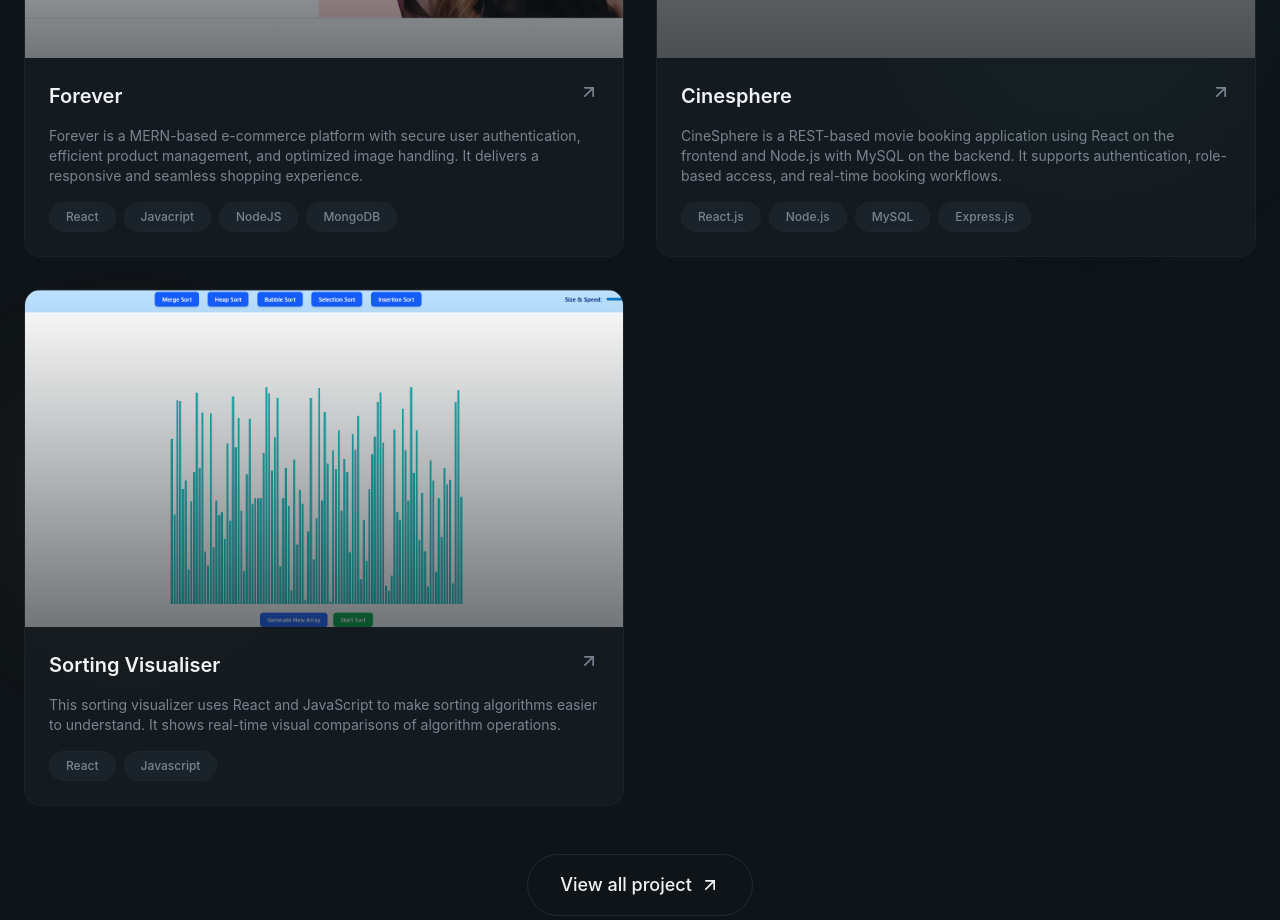
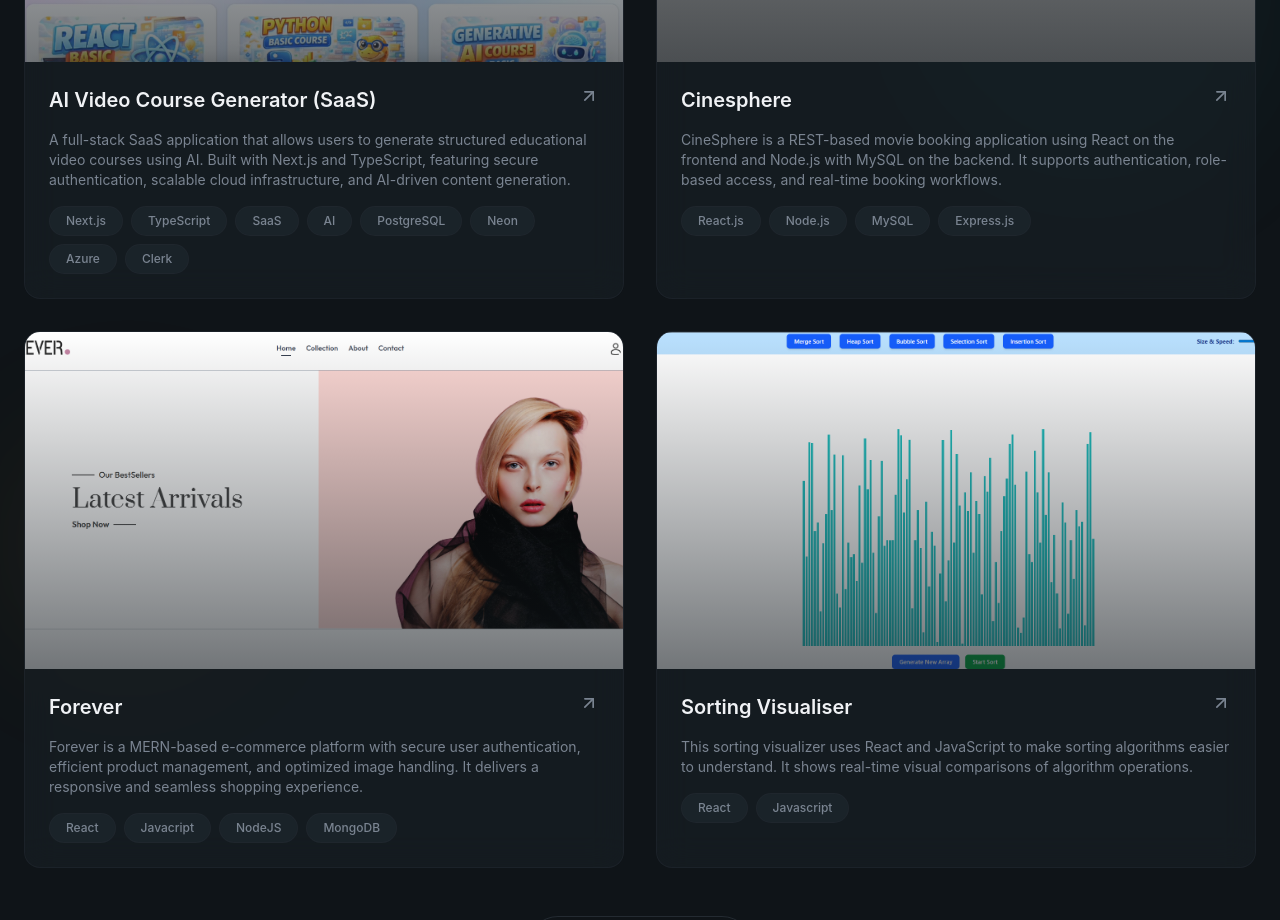
Before and after one commit to Rahul-64/Portfolio, a React (Vite) app: page / in a window 1280 px wide. Shown: the part 2520-3440 px from the top of the page. Built offline with nearby package versions, Linux system fonts and the light colour scheme; grey boxes are pictures that could not be loaded.

Commit message:
Adding new project

```diff
--- a/src/sections/Hero.jsx
+++ b/src/sections/Hero.jsx
@@ -12,6 +12,8 @@ import { AnimatedBorderButton } from "../components/AnimatedBorderButton";
 
 const skills = [
   "React.js",
+  "PostgreSQL",
+  "Next.js",
   "MongoDB",
   "Express.js",
   "Node.js",
@@ -182,7 +184,7 @@ export const Hero = () => {
             <div className="flex animate-marquee">
               {[...skills, ...skills].map((skill, idx) => (
                 <div key={idx} className="flex-shrink-0 px-8 py-4">
-                  <span className="text-xl font-semibold text-muted-foreground/50 hover:text-muted-foreground transition-colors">
+                  <span className="text-2xl font-semibold text-gray-400 hover:text-white transition-colors">
                     {skill}
                   </span>
                 </div>
--- a/src/sections/Projects.jsx
+++ b/src/sections/Projects.jsx
@@ -2,13 +2,22 @@ import { ArrowUpRight, Github } from "lucide-react";
 import { AnimatedBorderButton } from "@/components/AnimatedBorderButton";
 const projects = [
   {
-    title: "Forever",
+    title: "AI Video Course Generator (SaaS)",
     description:
-      "Forever is a MERN-based e-commerce platform with secure user authentication, efficient product management, and optimized image handling. It delivers a responsive and seamless shopping experience.",
-    image: "/Foreverproj1.png",
-    tags: ["React", "Javacript", "NodeJS" , "MongoDB"],
-    link: "https://e-commerce-frontend-two-sand.vercel.app/",
-    github: "https://github.com/Rahul-64/E-commerce-master",
+      "A full-stack SaaS application that allows users to generate structured educational video courses using AI. Built with Next.js and TypeScript, featuring secure authentication, scalable cloud infrastructure, and AI-driven content generation.",
+    image: "/vidiora.png",
+    tags: [
+      "Next.js",
+      "TypeScript",
+      "SaaS",
+      "AI",
+      "PostgreSQL",
+      "Neon",
+      "Azure",
+      "Clerk",
+    ],
+    link: "https://github.com/Rahul-64/vidiora.ai",
+    github: "https://github.com/Rahul-64/vidiora.ai",
   },
   {
     title: "Cinesphere",
@@ -20,6 +29,15 @@ const projects = [
     github: "https://github.com/Rahul-64/movie-ticket-reservation-main",
   },
   {
+    title: "Forever",
+    description:
+      "Forever is a MERN-based e-commerce platform with secure user authentication, efficient product management, and optimized image handling. It delivers a responsive and seamless shopping experience.",
+    image: "/Foreverproj1.png",
+    tags: ["React", "Javacript", "NodeJS", "MongoDB"],
+    link: "https://e-commerce-frontend-two-sand.vercel.app/",
+    github: "https://github.com/Rahul-64/E-commerce-master",
+  },
+  {
     title: "Sorting Visualiser",
     description:
       "This sorting visualizer uses React and JavaScript to make sorting algorithms easier to understand. It shows real-time visual comparisons of algorithm operations.",
@@ -28,7 +46,6 @@ const projects = [
     link: "https://sorting-visualiser-master.vercel.app/",
     github: "https://github.com/Rahul-64/Sorting-Visualiser-master",
   },
-
 ];
 
 export const Projects = () => {
@@ -81,14 +98,16 @@ export const Projects = () => {
                   <a
                     href={project.link}
                     className="p-3 rounded-full glass hover:bg-primary hover:text-primary-foreground transition-all"
-                    target="_blank" rel="noopener noreferrer"
+                    target="_blank"
+                    rel="noopener noreferrer"
                   >
                     <ArrowUpRight className="w-5 h-5" />
                   </a>
                   <a
                     href={project.github}
                     className="p-3 rounded-full glass hover:bg-primary hover:text-primary-foreground transition-all"
-                    target="_blank" rel="noopener noreferrer"
+                    target="_blank"
+                    rel="noopener noreferrer"
                   >
                     <Github className="w-5 h-5" />
                   </a>
@@ -129,7 +148,9 @@ export const Projects = () => {
         {/* View All CTA */}
         <div className="text-center mt-12 animate-fade-in animation-delay-500">
           <AnimatedBorderButton>
-            <a href="https://github.com/Rahul-64" target="_blank">View all project</a>
+            <a href="https://github.com/Rahul-64" target="_blank">
+              View all project
+            </a>
             <ArrowUpRight className="w-5 h-5" />
           </AnimatedBorderButton>
         </div>
```
Also changed, not shown: public/vidiora.png (added).
